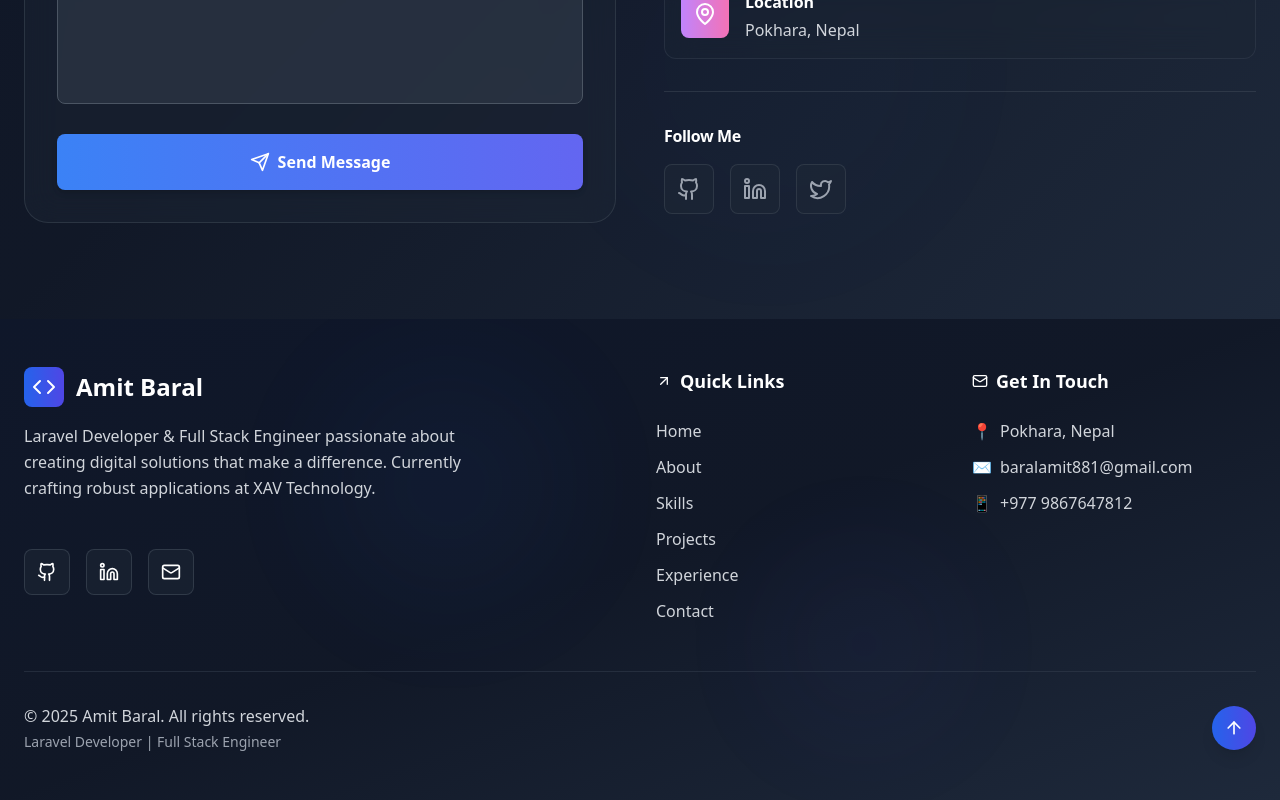
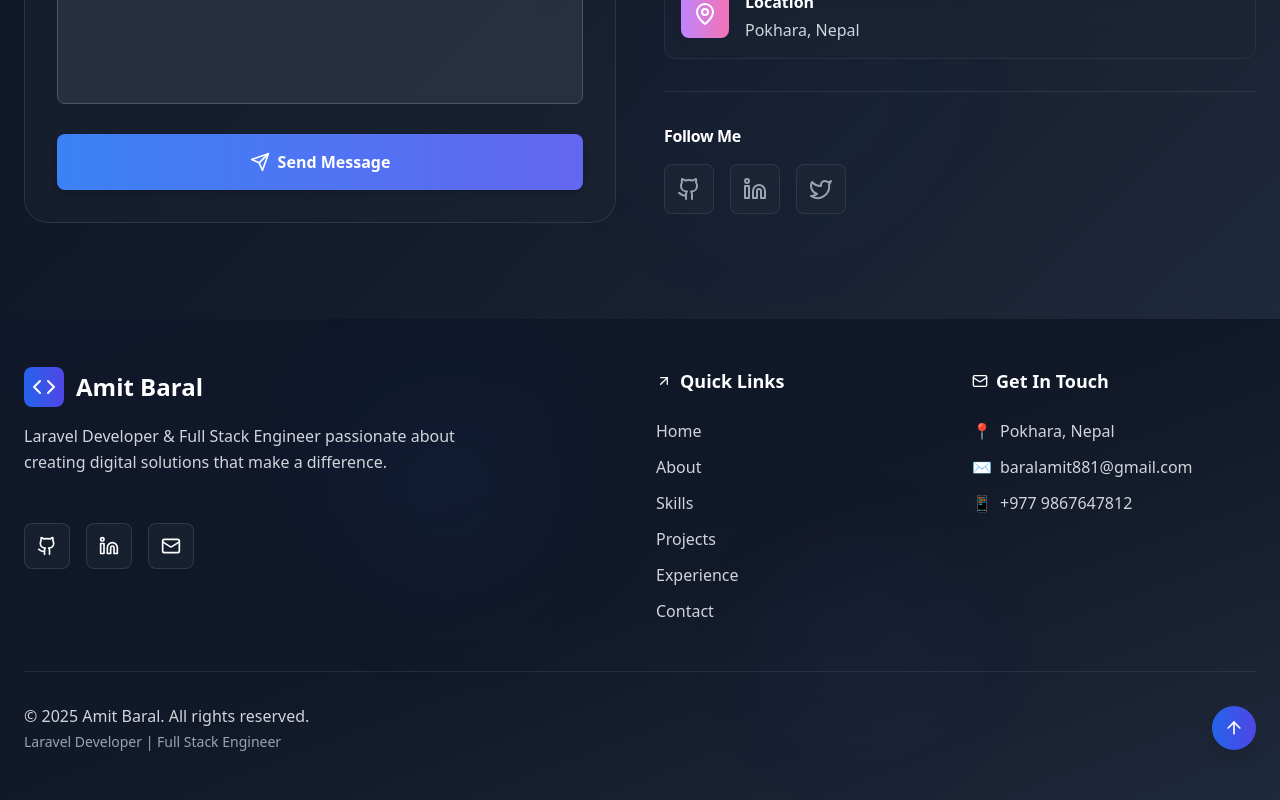
Before and after one commit to brlamit/Portfolio-Site, a React (Vite) app: page / in a window 1280 px wide. Shown: the part 8481-9281 px from the top of the page. Built offline with nearby package versions, Linux system fonts and the light colour scheme.

Commit message:
updated contact and footer section

```diff
--- a/src/components/Contact.tsx
+++ b/src/components/Contact.tsx
@@ -522,6 +522,7 @@ const Contact: React.FC<ContactProps> = ({ isDarkMode }) => {
                   ))}
                 </div>
               </div>
+
             </div>
           </div>
         </div>
--- a/src/components/Footer.tsx
+++ b/src/components/Footer.tsx
@@ -85,7 +85,7 @@ const Footer: React.FC<FooterProps> = ({ isDarkMode }) => {
               isDarkMode ? 'text-gray-300' : 'text-gray-600'
             }`}>
               Laravel Developer & Full Stack Engineer passionate about creating
-              digital solutions that make a difference. Currently crafting robust applications at XAV Technology.
+              digital solutions that make a difference.
             </p>
 
             {/* Quick stats */}
```
